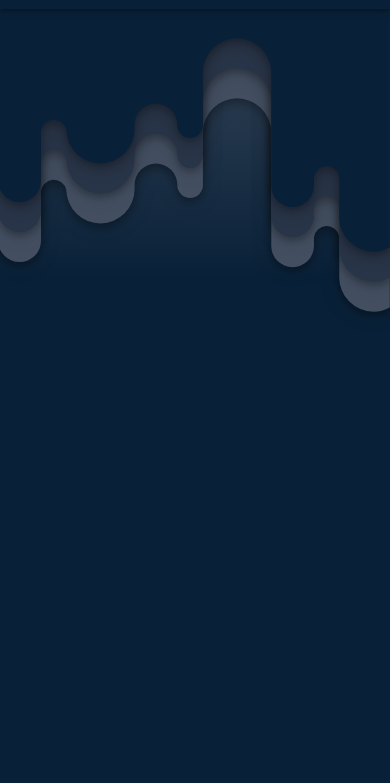
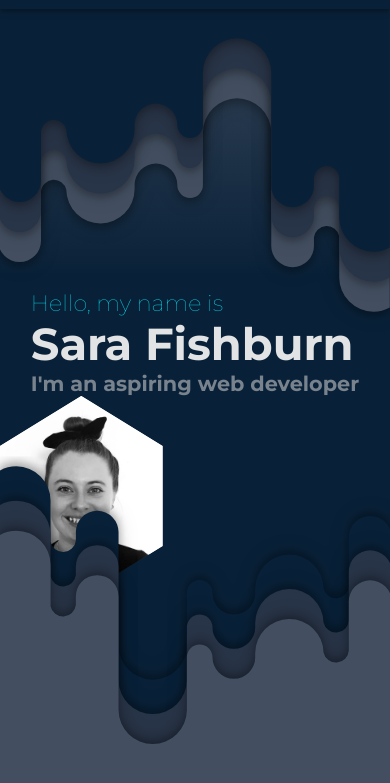
Before and after one commit to SaraFishburn/SaraFishburn.github.io, a plain HTML site: page src/index.html in a window 390 px wide. Shown: the part 61-844 px from the top of the page. Drawn offline with nearby package versions, Linux system fonts and the light colour scheme.

Commit message:
mobile layout done, working on image overlay

```diff
--- a/src/index.html
+++ b/src/index.html
@@ -21,6 +21,7 @@
 
   <!-- style sheets -->
   <link rel="stylesheet" href="static/styles/global.css">
+  <link rel="stylesheet" href="static/styles/index.css">
 
   <title>Sara Fishburn: Home</title>
 </head>
@@ -41,7 +42,7 @@
     </ul>
   </nav>
   <main>
-    <!-- drip -->
+    <!-- drip top -->
     <div class="drip-top">
       <svg viewBox="0 0 1000 564.55">
         <use xlink:href='static/images/drip.svg#drip'></use>
@@ -57,14 +58,17 @@
     </div>
 
     <!-- heading -->
-    <section>
-
+    <section class="heading">
+      <h2>Hello, my name is</h2>
+      <h1>Sara Fishburn</h1>
+      <h3>I'm an aspiring web developer</h3>
     </section>
 
     <!-- profile pic -->
-    <section>
-
-    </section>
+    <div class="headshot">
+      <img src="static/images/headshot.jpg" alt="Color headshot of Sara Fishburn">
+      <img id="grayscale-headshot" src="static/images/bwheadshot.jpg" alt="Black and white headshot of Sara Fishburn">
+    </div>
 
     <!-- text -->
     <article>
@@ -76,6 +80,20 @@
 
   <!-- footer -->
   <footer>
+     <!-- drip bottom -->
+     <div class="drip-bottom">
+      <svg viewBox="0 0 1000 564.55">
+        <use xlink:href='static/images/drip.svg#drip'></use>
+      </svg>
+
+      <svg viewBox="0 0 1000 564.55">
+        <use xlink:href='static/images/drip.svg#drip'></use>
+      </svg>
+
+      <svg viewBox="0 0 1000 564.55">
+        <use xlink:href='static/images/drip.svg#drip'></use>
+      </svg>
+    </div>
 
   </footer>
 </body>
--- a/src/static/styles/global.css
+++ b/src/static/styles/global.css
@@ -15,6 +15,8 @@ a {
 
 h1, h2, h3 {
   font-family: 'Montserrat', sans-serif;
+  margin: 0;
+  padding: 0;
 }
 
 body {
@@ -104,7 +106,6 @@ nav {
   -webkit-filter: drop-shadow(0 4px 5px rgba(0,0,0,0.14)) drop-shadow(0 1px 10px rgba(0,0,0,0.12)) drop-shadow(0 2px 4px rgba(0,0,0,0.2));
 }
 
-
 .drip-top svg:nth-child(1) {
   color: var(--dark-2);
   transform: translateY(60px);
@@ -118,3 +119,43 @@ nav {
 .drip-top svg:nth-child(3) {
   color: var(--dark-4);
 }
+
+
+footer {
+  position: absolute;
+  height: fit-content;
+  bottom: 0;
+  width: 100vw;
+}
+
+.drip-bottom {
+  position: absolute;
+  width: 100vw;
+  overflow: hidden;
+  height: auto;
+  padding-top: 10px;
+  transform: translateY(-100%);
+}
+
+.drip-bottom svg {
+  position: absolute;
+  width: 142%;
+  filter: drop-shadow(0 4px 5px rgba(0,0,0,0.14)) drop-shadow(0 1px 10px rgba(0,0,0,0.12)) drop-shadow(0 2px 4px rgba(0,0,0,0.2));
+  -webkit-filter: drop-shadow(0 4px 5px rgba(0,0,0,0.14)) drop-shadow(0 1px 10px rgba(0,0,0,0.12)) drop-shadow(0 2px 4px rgba(0,0,0,0.2));
+}
+
+.drip-bottom svg:nth-child(1) {
+  color: var(--dark-4);
+  transform: rotate(180deg);
+  position: relative;
+}
+
+.drip-bottom svg:nth-child(2) {
+  color: var(--dark-3);
+  transform: translateY(calc(-100% + 30px)) rotate(180deg);
+}
+
+.drip-bottom svg:nth-child(3) {
+  color: var(--dark-2);
+  transform: translateY(calc(-100% + 60px)) rotate(180deg);
+}
--- a/src/static/styles/index.css
+++ b/src/static/styles/index.css
@@ -0,0 +1,34 @@
+.heading {
+  margin: auto;
+  margin-top: 350px;
+  width: fit-content;
+}
+
+.heading h2 {
+  color: var(--accent);
+  font-size: 1.4rem;
+  font-weight: 100;
+}
+
+.heading h1 {
+  color: var(--light-1);
+  font-size: 2.8rem;
+}
+
+.heading h3 {
+  color: var(--light-2);
+  opacity: 0.6;
+  font-size: 1.3rem;
+}
+
+.headshot img {
+  clip-path: polygon(50% 0, 100% 25%, 100% 75%, 50% 100%, 0 75%, 0 25%);
+  height: 200px;
+  width: auto;
+  position: absolute;
+}
+
+
+#grayscale-headshot:hover {
+  opacity: 0;
+}
```
Also changed, not shown: src/components.html (+15 -2 lines), src/static/images/bwheadshot.jpg (added), src/static/images/headshot.jpg (added), 1 other file.
